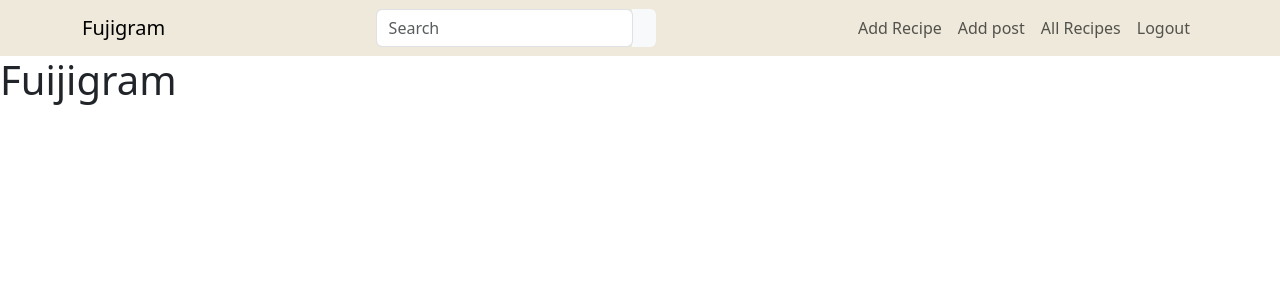
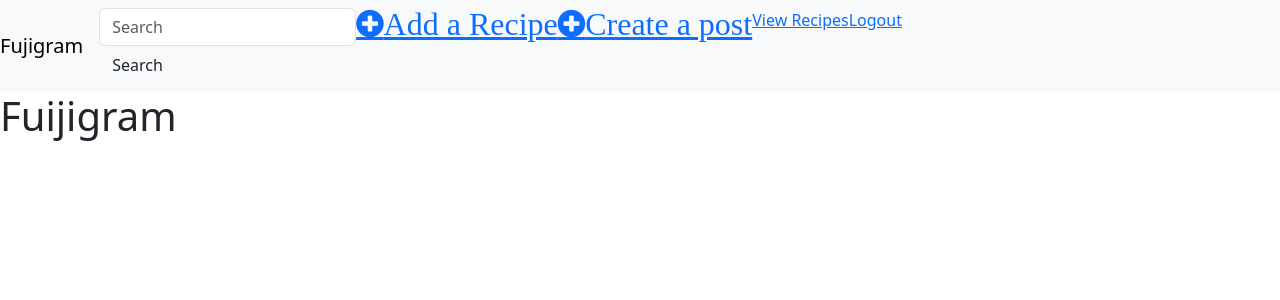
Before and after one commit to DianaDPC/Fujigram, a Django app: page / in a window 1280 px wide. Shown: the top 300 px of the page. Run offline with Django 4.2, Linux system fonts and the light colour scheme; the visitor is signed in with stand-in values (Sample User, id 1).

Commit message:
Update base.html

```diff
--- a/main_app/templates/base.html
+++ b/main_app/templates/base.html
@@ -15,43 +15,27 @@
 </head>
 <body>
     <header>
-        <nav class="navbar navbar-expand" style="background: #EEE9DA;">
-            <div class="container">
-                <a href="{% url 'posts_index' %}" class="navbar-brand">Fujigram</a>
-                <div >
-                    <div class="input-group rounded">
-                        <input type="search" class="form-control rounded" placeholder="Search" aria-label="Search" aria-describedby="search-addon" />
-                        <span class="input-group-text border-0" id="search-addon">
-                          <i class="fas fa-magnifying-glass"></i>
-                        </span>
-                    </div>
-                </div>
-                <ul class="navbar-nav">
-
+        <nav class="navbar navbar-expand-lg navbar-light bg-light">
+            <a class="navbar-brand" href="#">Fujigram</a>
+            <div class="collapse navbar-collapse" id="navbarSupportedContent">
+              <div class="navbar-nav mr-auto">
+                <form action="{% url 'search_index' %}" method="GET" class="form-inline my-2 my-lg-0">
+                    {% csrf_token %}
+                    <input class="form-control mr-sm-2" type="search" placeholder="Search" aria-label="Search" name="query">
+                    <button class="btn" type="submit">Search</button>
+                </form>
                     {% if user.is_authenticated %}
-                    <li class="nav-item">
-                         <a class='nav-link' href="{% url 'recipes_create' %}">Add Recipe</a>
-                    </li>
-                    <li class="nav-item">
-                         <a class='nav-link' href="{% url 'post_create' %}">Add post</a>
-                   </li>
-                   <li class="nav-item">
-                        <a class='nav-link' href="{% url 'recipes_index' %}">All Recipes</a>
-                   </li>
-                   <li class="nav-item">
-                        <a class='nav-link' href="{% url 'logout' %}">Logout</a>
-                   </li>
+                    <a class='fa fa-plus-circle fa-2x' href="{% url 'recipes_create' %}">Add a Recipe</a>
+                    <a class='fa fa-plus-circle fa-2x' href="{% url 'post_create' %}">Create a post</a>
+                    <a href="{% url 'recipes_index' %}">View Recipes</a>
+                    <a href="{% url 'logout' %}">Logout</a>
                     {% else %}
-                   <li class="nav-item">
-                        <a class='nav-link' href="{% url 'login' %}">Log In</a>
-                   </li>
-                   <li class="nav-item">
-                        <a class='nav-link' href="{% url 'signup' %}">Sign Up</a>
-                   </li>
+                    <a href="{% url 'login' %}">Log In</a>
+                    <a href="{% url 'signup' %}">Sign Up</a>
                     {% endif %}
-                </ul>
+              </div>
             </div>
-        </nav>
+          </nav>
     </header>
     <main>
         {% block content %}
```
